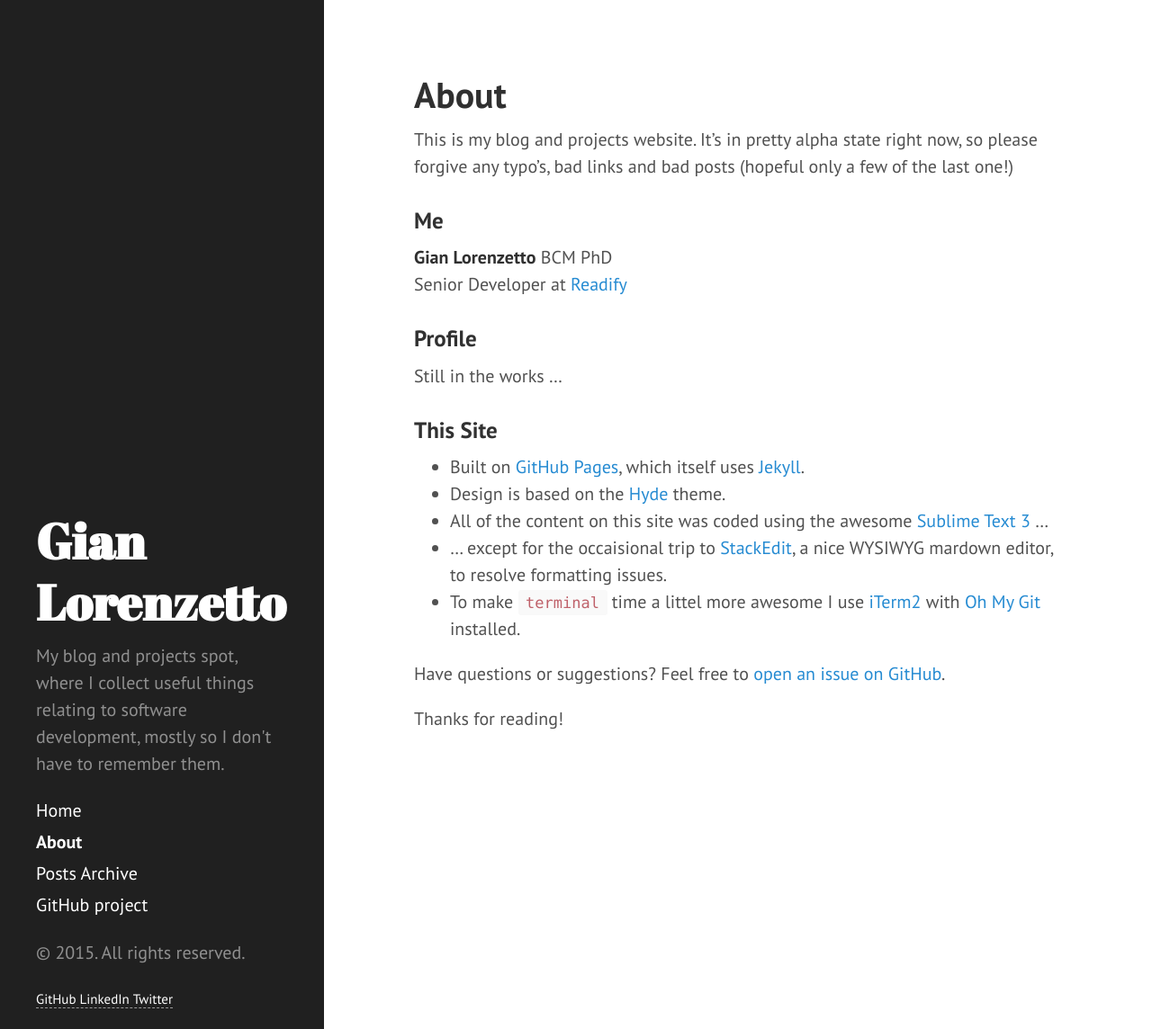
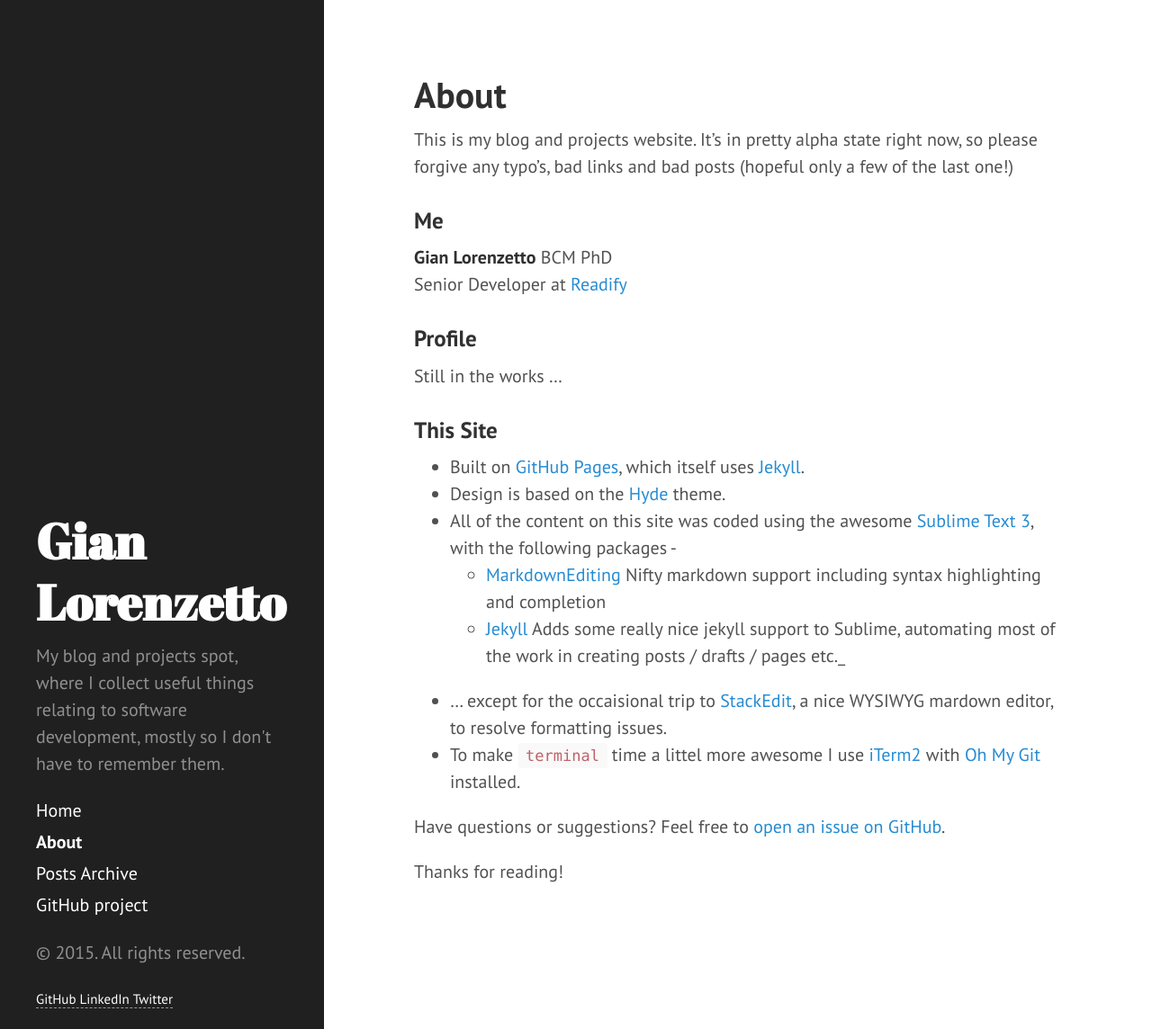
Before and after one commit to GianLorenzetto/GianLorenzetto.github.io-www, a Jekyll site: the page built from about.md, in a window 1280 px wide and 1144 px high. Shown: the whole window at 90% size. Built offline with Jekyll 4.4.1, drawn with Linux system fonts in a browser that asks for light colours; Markdown is read by kramdown in place of the engine named in the settings.

Commit message:
Updated About to include info on Sublime packages.

```diff
--- a/about.md
+++ b/about.md
@@ -18,7 +18,11 @@ Still in the works ...
 
 * Built on [GitHub Pages](https://pages.github.com), which itself uses [Jekyll](https://jekyllrb.com).
 * Design is based on the [Hyde](https://github.com/poole/hyde) theme.
-* All of the content on this site was coded using the awesome [Sublime Text 3](http://sublimetext.com) ...
+* All of the content on this site was coded using the awesome [Sublime Text 3](http://sublimetext.com), with the following packages -
+  * [MarkdownEditing](https://packagecontrol.io/packages/MarkdownEditing)
+  Nifty markdown support including syntax highlighting and completion
+  * [Jekyll](https://packagecontrol.io/packages/Jekyll)
+  Adds some really nice jekyll support to Sublime,  automating most of the work in creating posts / drafts / pages etc._
 * ... except for the occaisional trip to [StackEdit](https://stackedit.io/editor#), a nice WYSIWYG mardown editor, to resolve formatting issues.
 * To make `terminal` time a littel more awesome I use [iTerm2](https://www.iterm2.com) with [Oh My Git](https://github.com/arialdomartini/oh-my-git) installed.
 
```
Also changed, not shown: _posts/2015-10-22-test.md (added, +7 -0 lines).
